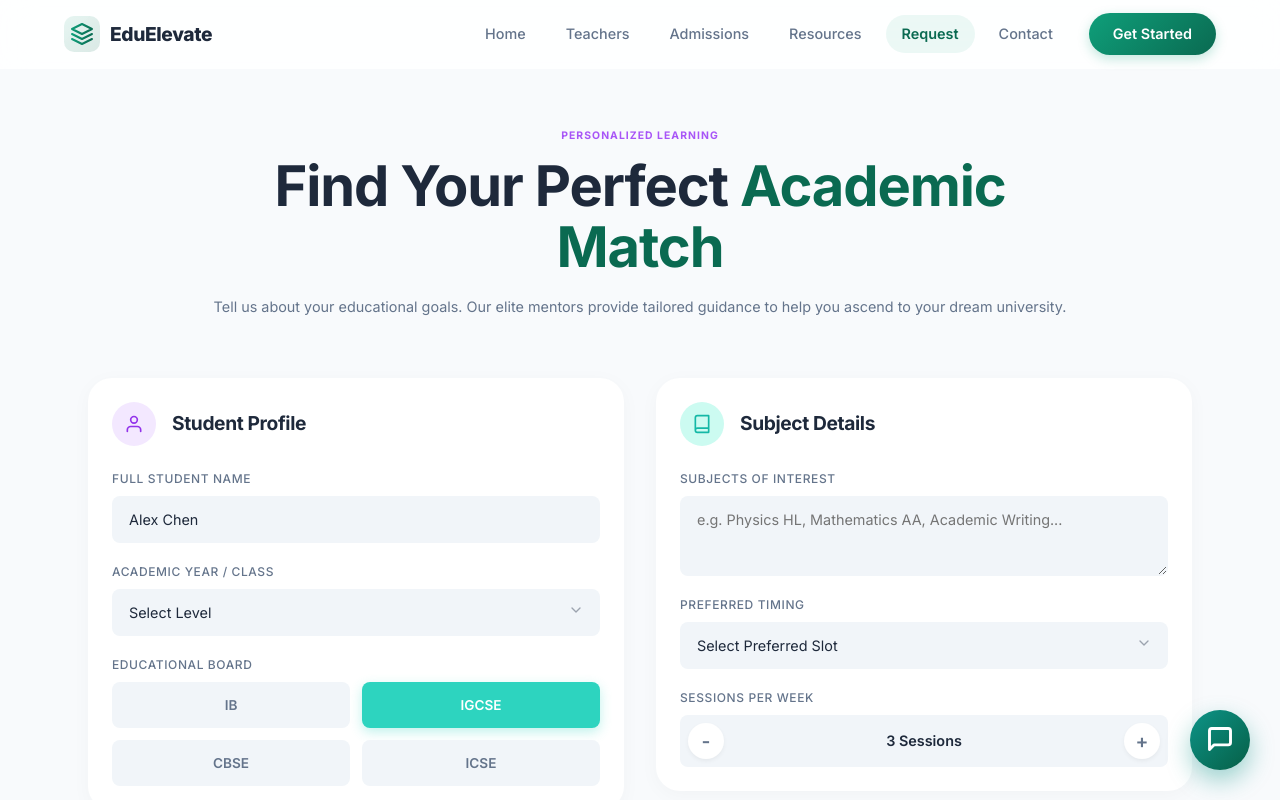
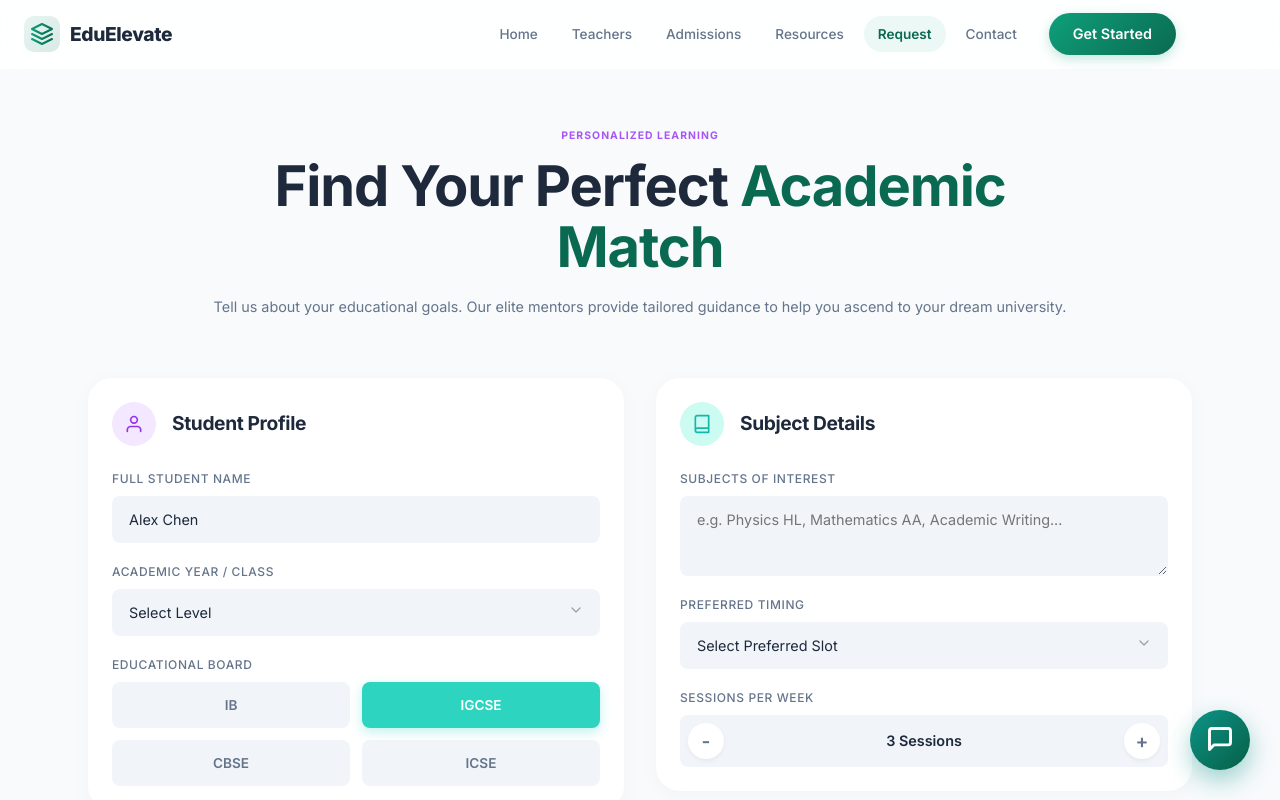
Before and after one commit to Ayeshanudrat7/lumina-learn, a React (Vite) app: page /request in a window 1280 px wide. Shown: the top 800 px of the page. Built offline with nearby package versions, Linux system fonts and the light colour scheme.

Commit message:
Refactor Navbar component for improved navigation and styling consistency

```diff
--- a/src/components/Navbar.css
+++ b/src/components/Navbar.css
@@ -19,12 +19,13 @@
 
 .navbar-inner {
   max-width: 1200px;
-  margin: 0 auto;
+  width: 100%;
   padding: 0 24px;
   display: flex;
   align-items: center;
   justify-content: space-between;
   height: 68px;
+  box-sizing: border-box;
 }
 
 /* Logo */
@@ -57,18 +58,21 @@
 .navbar-desktop-links {
   display: none;
   align-items: center;
-  gap: 8px;
+  gap: 6px;
+  flex-shrink: 0;
+  gap: 6px;
 }
 
 .navbar-link {
-  padding: 8px 16px;
-  font-size: 0.9rem;
+  padding: 8px 14px;
+  font-size: 0.85rem;
   font-weight: 500;
   color: var(--color-text-muted);
   text-decoration: none;
   border-radius: var(--border-radius-pill);
   transition: all 0.2s ease;
   position: relative;
+  white-space: nowrap;
 }
 
 .navbar-link:hover {
--- a/src/components/Navbar.jsx
+++ b/src/components/Navbar.jsx
@@ -1,5 +1,5 @@
 import React, { useState, useEffect } from 'react';
-import { Link, useLocation } from 'react-router-dom';
+import { Link, useLocation, useNavigate } from 'react-router-dom';
 import './Navbar.css';
 
 const Navbar = () => {
@@ -15,6 +15,8 @@ const Navbar = () => {
     { path: '/request', label: 'Request' },
     { path: '/contact', label: 'Contact' },
   ];
+
+  const navigate = useNavigate();
 
   useEffect(() => {
     const handleScroll = () => {
@@ -63,12 +65,13 @@ const Navbar = () => {
               <Link
                 key={link.path}
                 to={link.path}
+                onClick={() => navigate(link.path)}
                 className={`navbar-link ${location.pathname === link.path ? 'navbar-link-active' : ''}`}
               >
                 {link.label}
               </Link>
             ))}
-          <Link to="/request" className="navbar-cta-btn">Get Started</Link>
+            <Link to="/request" onClick={() => navigate('/request')} className="navbar-cta-btn">Get Started</Link>
         </div>
 
         {/* Mobile Hamburger */}
@@ -92,13 +95,16 @@ const Navbar = () => {
           <Link
             key={link.path}
             to={link.path}
+            onClick={() => {
+              setMenuOpen(false);
+              navigate(link.path);
+            }}
             className={`navbar-mobile-link ${location.pathname === link.path ? 'navbar-mobile-link-active' : ''}`}
-            onClick={() => setMenuOpen(false)}
           >
             {link.label}
           </Link>
         ))}
-        <Link to="/request" className="navbar-mobile-cta" onClick={() => setMenuOpen(false)}>
+        <Link to="/request" className="navbar-mobile-cta" onClick={() => { setMenuOpen(false); navigate('/request'); }}>
           Get Started
           <svg width="18" height="18" viewBox="0 0 24 24" fill="none" stroke="currentColor" strokeWidth="2" strokeLinecap="round" strokeLinejoin="round" style={{marginLeft: '8px'}}>
             <line x1="5" y1="12" x2="19" y2="12"></line>
```
Lines whose indentation alone changed are shown as unchanged.
